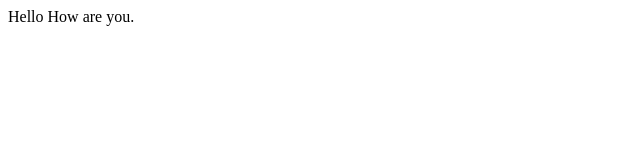
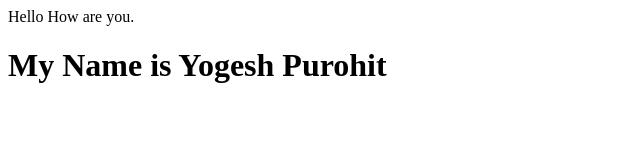
Before and after one commit to yogeshpurohit2000/basics, a plain HTML site: page index.html in a window 1280 px wide. Shown: the whole page, without its empty margins (0-640 px from the left). Drawn offline with Linux system fonts and the light colour scheme.

Commit message:
added heading

```diff
--- a/index.html
+++ b/index.html
@@ -8,5 +8,6 @@
 </head>
 <body>
     Hello How are you.
+    <h1>My Name is Yogesh Purohit</h1>
 </body>
 </html>
```
